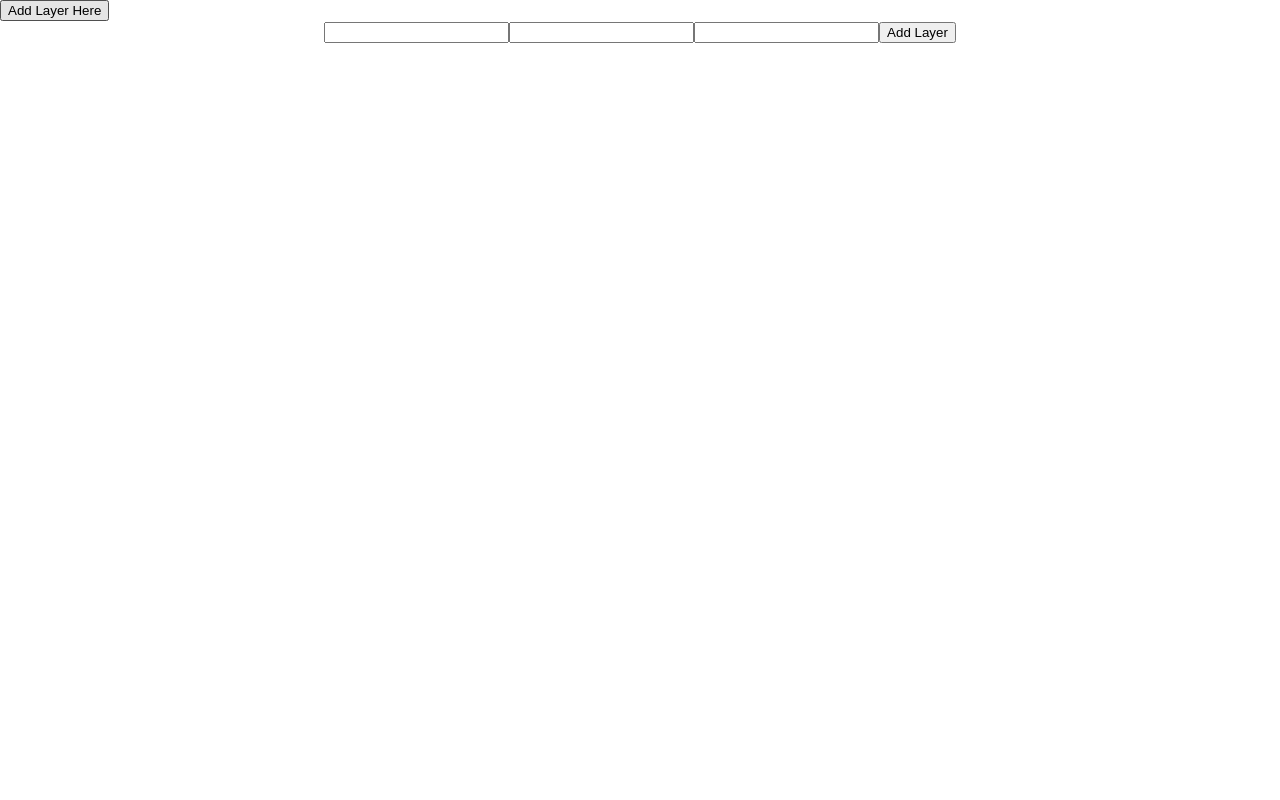
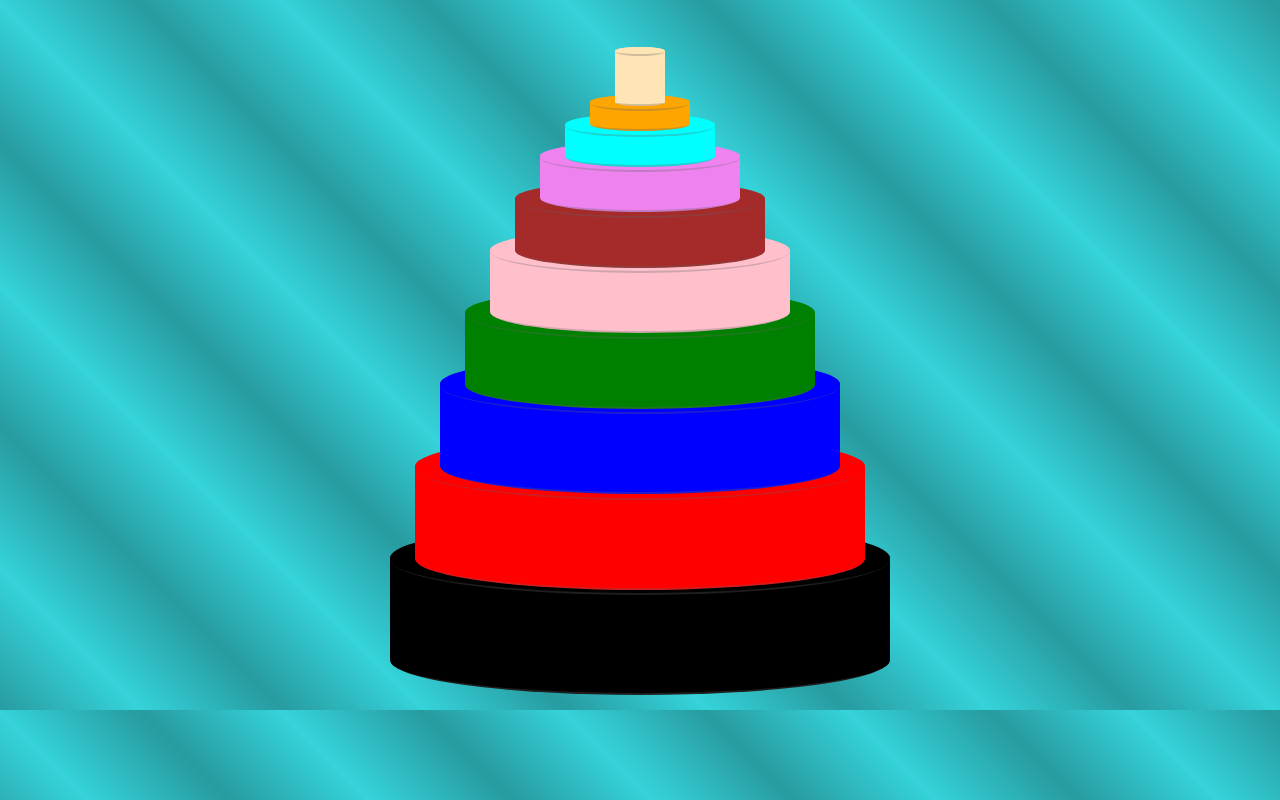
Before and after one commit to jyang3927/cake-builder, a React (Create React App) app: page / in a window 1280 px wide. Built offline with nearby package versions, Linux system fonts and the light colour scheme.

Commit message:
jackUpdates

```diff
--- a/src/App.tsx
+++ b/src/App.tsx
@@ -2,13 +2,18 @@ import React from 'react';
 import logo from './logo.svg';
 import './App.css';
 import CylinderInputs from './components/CylinderInputs';
+import SingleCylinder from './components/SingleLayer';
+import SampleCake from './components/SampleCake';
+import AllLayers from './components/AllLayers';
 
 function App() {
   return (
-    <div className="App">
-      <CylinderInputs></CylinderInputs>
+    <div>
+      <AllLayers></AllLayers>
     </div>
   );
 }
+//<SampleCake
+//width = {100} height = {100} color = {'red'} width2 = {90} height2 = {90} color2 = {'blue'}></SampleCake>
 
 export default App;
--- /dev/null
+++ b/src/components/AllLayers.tsx
@@ -0,0 +1,18 @@
+// Gather array of objects and stack on top of one another
+import { useState } from "react"
+import { Layer } from "../models/Layer"
+import SingleLayer from "./SingleLayer"
+import { getLayers } from "../services/SampleLayers"
+import '../css/fullcake.css'
+
+function AllLayers() {
+    const [layers, setLayers] = useState<Layer[]>(getLayers())
+
+    return (
+        <main>
+            {layers.map(layer => <SingleLayer layer={layer}/>) }
+        </main>
+    )
+}
+
+export default AllLayers
--- /dev/null
+++ b/src/components/SampleCake.tsx
@@ -0,0 +1,42 @@
+import "../css/fullcake.css"
+
+interface Cylinder {
+   // id: number
+    width:number
+    height:number
+    color:string
+    width2:number
+    height2:number
+    color2:string
+}
+
+function SampleCake ({ width, height, color, width2, height2, color2 }: Cylinder) {
+    return (
+        <main>
+            <div className="layer"
+                style={{width: `${width}%`,
+                        height: `${height}px`,
+                        backgroundColor: `${color}`,
+                        borderRadius: `50% / ${width * .35}px`,
+                        padding: `${width * .35}px 0`,
+                        margin: `-${width * .35}px 0`
+                        }}>
+                <div className="top"
+                style={{height: `${width * .7}px`}}>
+                </div>
+            </div>
+            <div className="layer"
+                style={{width: `${width2}%`,
+                        height: `${height2}px`,
+                        backgroundColor: `${color2}`,
+                        borderRadius: `50% / ${width2 * .35}px`,
+                        padding: `${width2 * .35}px 0`,
+                        margin: `-${width2 * .35}px 0`}}>
+                <div className="top"
+                style={{height: `${width2 * .7}px`}}></div>
+            </div>
+        </main>
+    )
+}
+
+export default SampleCake
--- /dev/null
+++ b/src/components/SingleLayer.tsx
@@ -0,0 +1,26 @@
+import { CSSProperties } from "react";
+import "../css/fullcake.css"
+import { Layer } from "../models/Layer";
+
+interface LayerProps {
+    layer:Layer
+}
+
+function SingleLayer ({ layer }: LayerProps) {
+    return (
+        <div className="layer"
+                style={{width: `${layer.width}%`,
+                        height: `${layer.height}px`,
+                        backgroundColor: `${layer.color}`,
+                        borderRadius: `50% / ${layer.width * .35}px`,
+                        padding: `${layer.width* .35}px 0`,
+                        margin: `-${layer.width * .35}px 0`
+                        }}>
+            <div className="top"
+                style={{height: `${layer.width * .7}px`}}>
+            </div>
+        </div>
+    )
+}
+
+export default SingleLayer;
--- /dev/null
+++ b/src/css/fullcake.css
@@ -0,0 +1,28 @@
+body {
+    background: repeating-linear-gradient(45deg, #279ba0, #35d3da 100px, #279ba0 200px);
+    padding: 40px 10px;
+  }
+
+main {
+    display: flex;
+    flex-direction: column-reverse;
+    align-items: center;
+    width: 500px;
+    margin: 10px auto;
+  }
+
+.layer {
+    position: relative;
+    background-color: chocolate;
+    border-bottom: 2px solid rgba(100, 100, 100, .3);
+  }
+
+.top {
+    border-bottom: 2px solid rgba(100, 100, 100, .3);
+    border-radius: 50%;
+    background-color: inherit;
+    position: absolute;
+    top: 0;
+    left: 0;
+    right: 0;
+  }
--- a/src/models/Layer.ts
+++ b/src/models/Layer.ts
@@ -1,6 +1,5 @@
 export interface Layer {
     width:number
     height:number
-    length:number
     color:string
 }
--- /dev/null
+++ b/src/services/SampleLayers.ts
@@ -0,0 +1,56 @@
+import { Layer } from "../models/Layer"
+
+const m: Layer[] = [
+    {
+        width: 100,
+        height: 100,
+        color: 'black'
+    },
+    {
+        width: 90,
+        height: 90,
+        color: 'red'
+    },
+    {
+        width: 80,
+        height: 80,
+        color: 'blue'
+    },
+    {
+        width: 70,
+        height: 70,
+        color: 'green'
+    },
+    {
+        width: 60,
+        height: 60,
+        color: 'pink'
+    },
+    {
+        width: 50,
+        height: 50,
+        color: 'brown'
+    },
+    {
+        width: 40,
+        height: 40,
+        color: 'violet'
+    },
+    {
+        width: 30,
+        height: 30,
+        color: 'aqua'
+    },
+    {
+        width: 20,
+        height: 20,
+        color: 'orange'
+    },
+    {
+        width: 10,
+        height: 50,
+        color: 'moccasin'
+    }
+]
+
+export const getLayers = () => m
```
Also changed, not shown: src/components/SingleCylinder.tsx (deleted, +0 -25 lines), src/css/cylinder.css (renamed from src/cylinder/cylinder.css).
